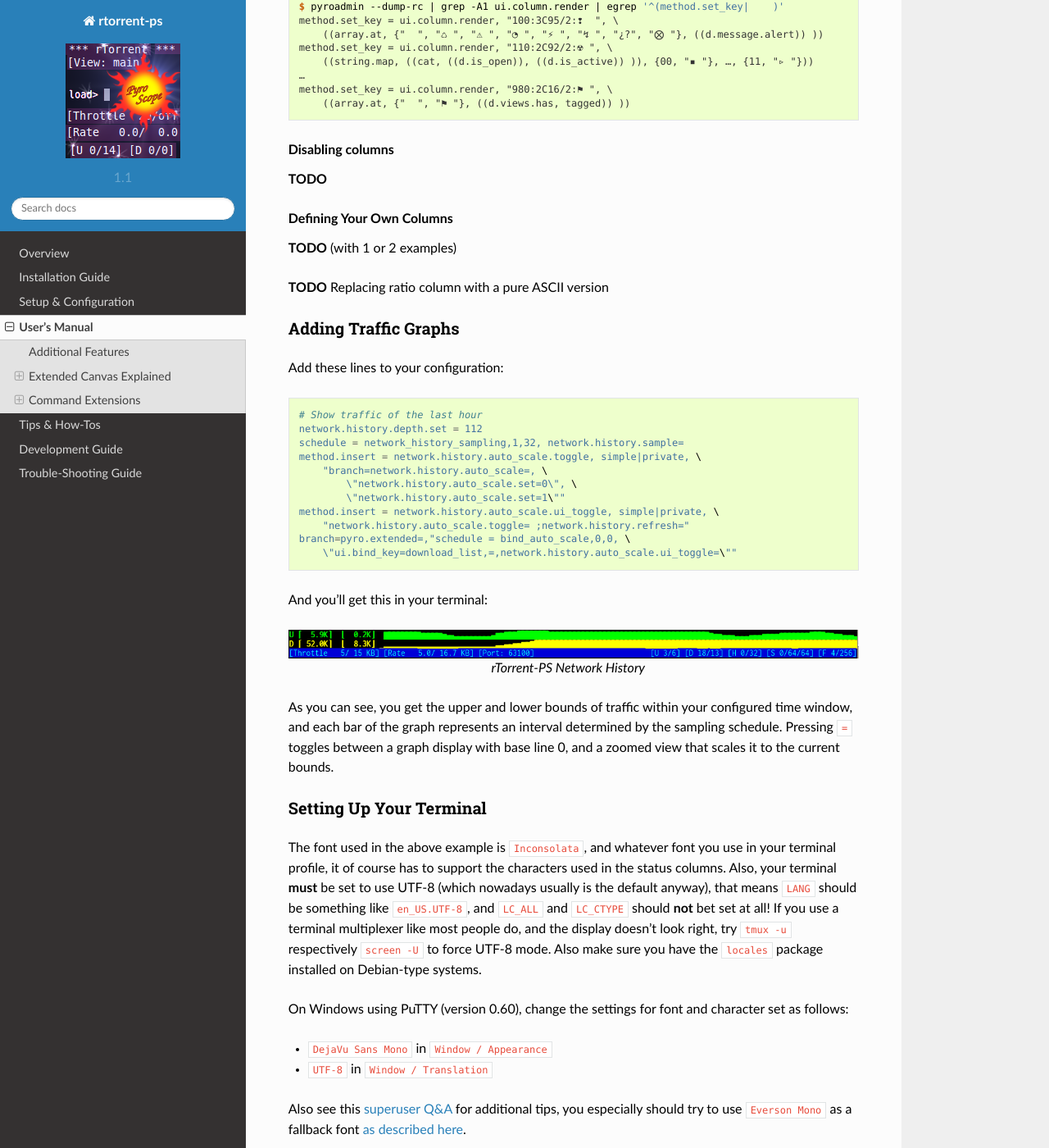
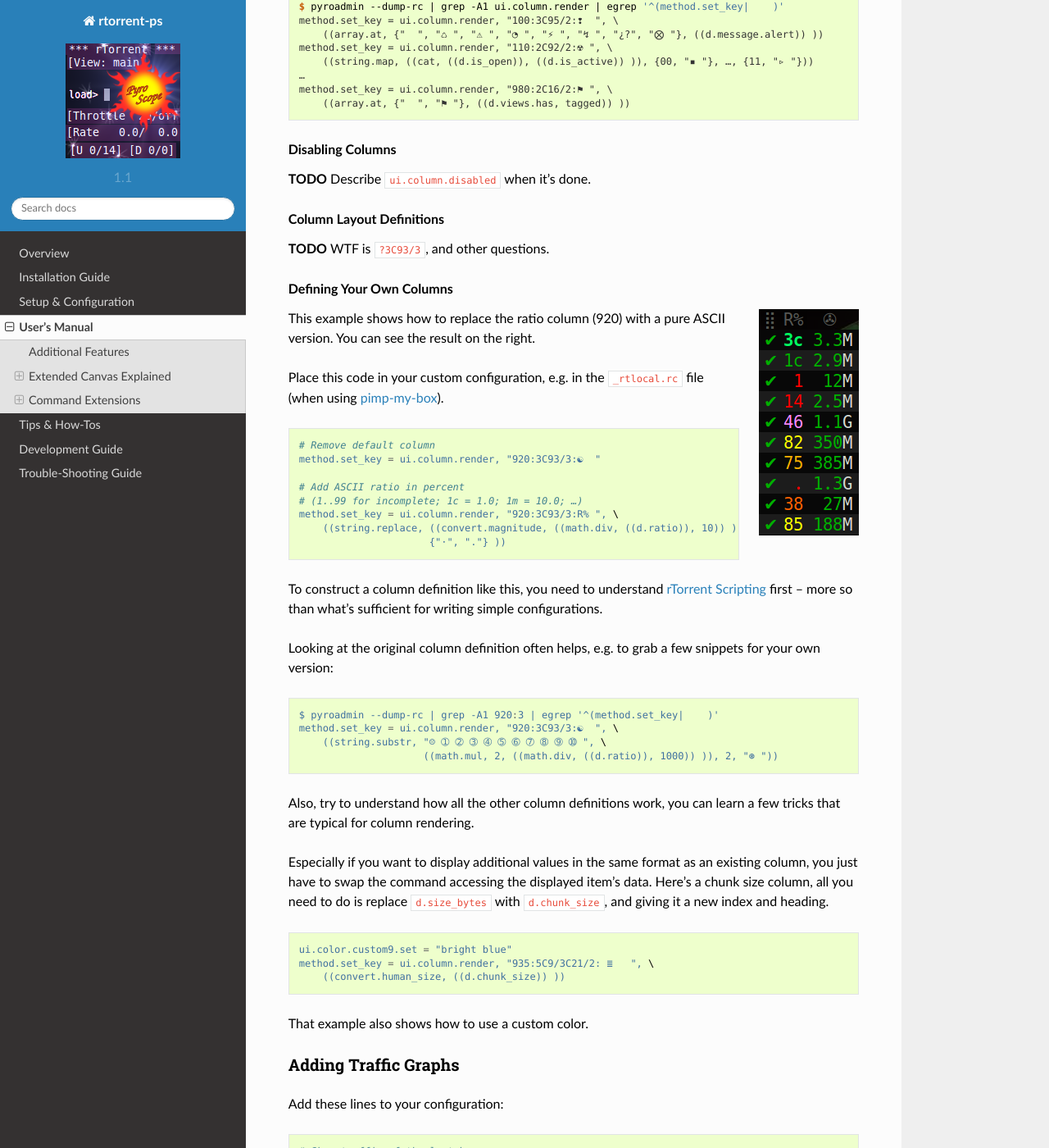
Before and after one commit to pyroscope/rtorrent-ps, a Sphinx documentation site: the page built from docs/manual.rst, in a window 1280 px wide and 1400 px high, scrolled down 4691 px. Shown: the whole window at 82% size. Built offline with Sphinx 7.4.7 and the Read the Docs theme 2.0.0, drawn with Linux system fonts in a browser that asks for light colours.

Commit message:
docs: Defining Your Own Columns (#60)

```diff
--- a/docs/manual.rst
+++ b/docs/manual.rst
@@ -233,16 +233,67 @@
         ((array.at, {"  ", "⚑ "}, ((d.views.has, tagged)) ))
 
 
-.. rubric:: Disabling columns
+.. rubric:: Disabling Columns
 
-**TODO**
+**TODO** Describe ``ui.column.disabled`` when it's done.
+
+
+.. rubric:: Column Layout Definitions
+
+**TODO** WTF is ``?3C93/3``, and other questions.
 
 
 .. rubric:: Defining Your Own Columns
 
-**TODO** (with 1 or 2 examples)
+.. image:: https://raw.githubusercontent.com/pyroscope/rtorrent-ps/master/docs/_static/img/rt-ps-canvas_v2-ascii-ratio.png
+    :align: right
+    :alt: Canvas v2 ASCII Ratio
 
-**TODO** Replacing ratio column with a pure ASCII version
+This example shows how to replace the ratio column (920)
+with a pure ASCII version. You can see the result on the right.
+
+Place this code in your custom configuration,
+e.g. in the ``_rtlocal.rc`` file (when using `pimp-my-box`_).
+
+.. code-block:: ini
+
+    # Remove default column
+    method.set_key = ui.column.render, "920:3C93/3:☯  "
+
+    # Add ASCII ratio in percent
+    # (1..99 for incomplete; 1c = 1.0; 1m = 10.0; …)
+    method.set_key = ui.column.render, "920:3C93/3:R% ", \
+        ((string.replace, ((convert.magnitude, ((math.div, ((d.ratio)), 10)) )), \
+                          {"⋅", "."} ))
+
+To construct a column definition like this,
+you need to understand `rTorrent Scripting`_ first
+– more so than what's sufficient for writing simple configurations.
+
+Looking at the original column definition often helps, e.g. to grab a few snippets for your own version:
+
+.. code-block:: ini
+
+    $ pyroadmin --dump-rc | grep -A1 920:3 | egrep '^(method.set_key|    )'
+    method.set_key = ui.column.render, "920:3C93/3:☯  ", \
+        ((string.substr, "☹ ➀ ➁ ➂ ➃ ➄ ➅ ➆ ➇ ➈ ➉ ", \
+                         ((math.mul, 2, ((math.div, ((d.ratio)), 1000)) )), 2, "⊛ "))
+
+Also, try to understand how all the other column definitions work,
+you can learn a few tricks that are typical for column rendering.
+
+Especially if you want to display additional values in the same format as an existing column,
+you just have to swap the command accessing the displayed item's data.
+Here's a chunk size column, all you need to do is replace ``d.size_bytes`` with ``d.chunk_size``,
+and giving it a new index and heading.
+
+.. code-block:: ini
+
+    ui.color.custom9.set = "bright blue"
+    method.set_key = ui.column.render, "935:5C9/3C21/2: ≣   ", \
+        ((convert.human_size, ((d.chunk_size)) ))
+
+That example also shows how to use a custom color.
 
 
 Adding Traffic Graphs
@@ -709,3 +760,6 @@
 .. _`pyroadmin`: https://pyrocore.readthedocs.io/en/latest/references.html#pyroadmin
 .. _`pimp-my-box`: https://github.com/pyroscope/pimp-my-box/
 .. _`~/rtorrent/rtorrent.d/05-rt-ps-columns.rc`: https://github.com/pyroscope/pimp-my-box/blob/master/roles/rtorrent-ps/templates/rtorrent/rtorrent.d/05-rt-ps-columns.rc#L1
+.. _`rTorrent Scripting`: https://rtorrent-docs.readthedocs.io/en/latest/scripting.html#
+
+.. end of "manual.rst"
```
